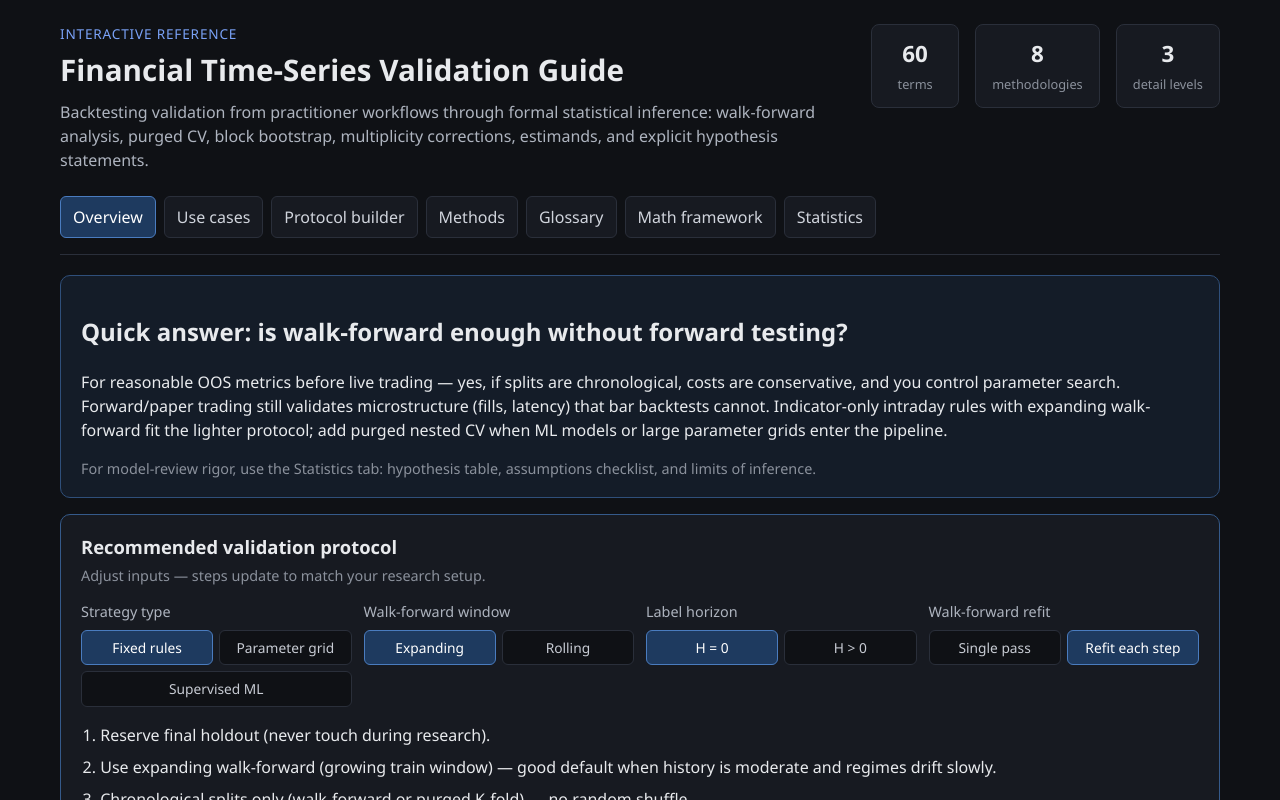
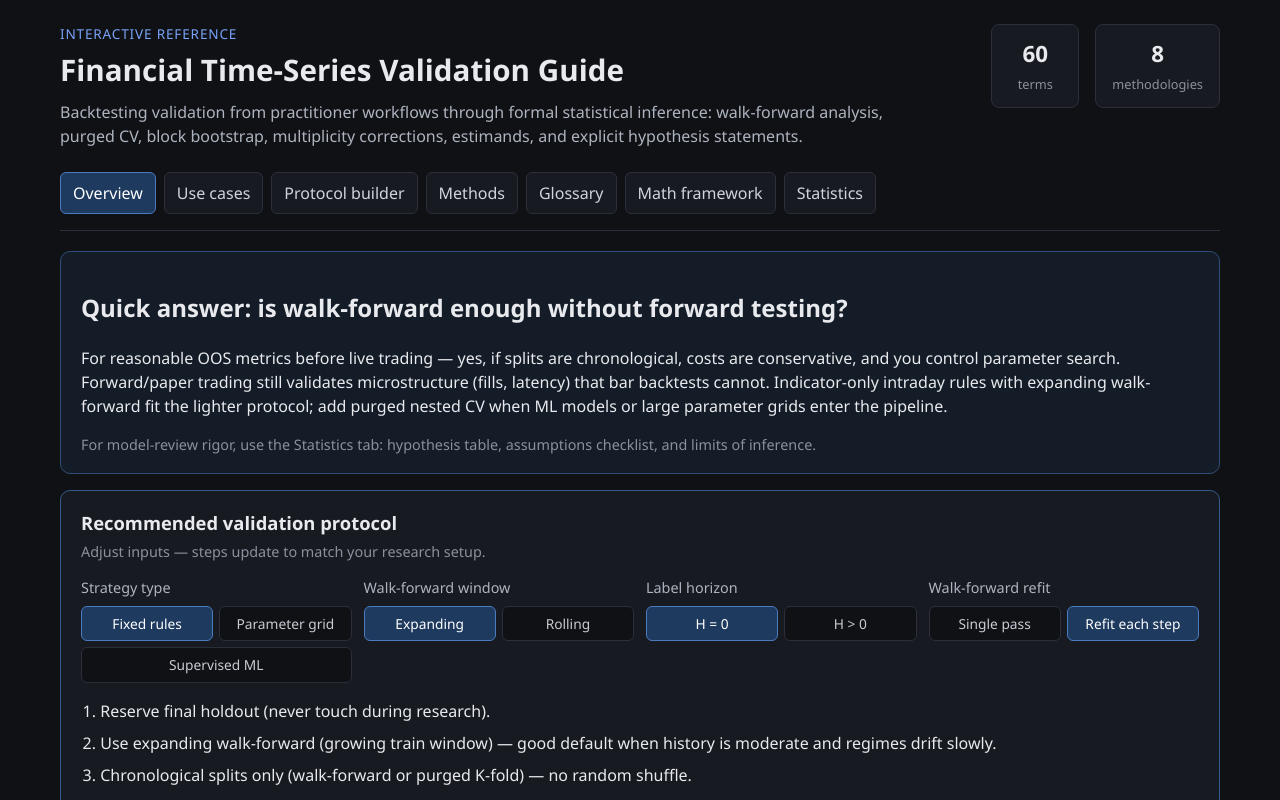
Before and after one commit to darrenadixonpi/backtest-validation-guide, a React (Vite) app: page / in a window 1280 px wide. Shown: the top 800 px of the page. Built offline with nearby package versions, Linux system fonts and the light colour scheme.

Commit message:
Mathematical and other formatting changes

```diff
--- a/src/App.tsx
+++ b/src/App.tsx
@@ -62,10 +62,6 @@ export default function App() {
           <div>
             <strong>8</strong>
             <span>methodologies</span>
-          </div>
-          <div>
-            <strong>3</strong>
-            <span>detail levels</span>
           </div>
         </div>
       </header>
```
